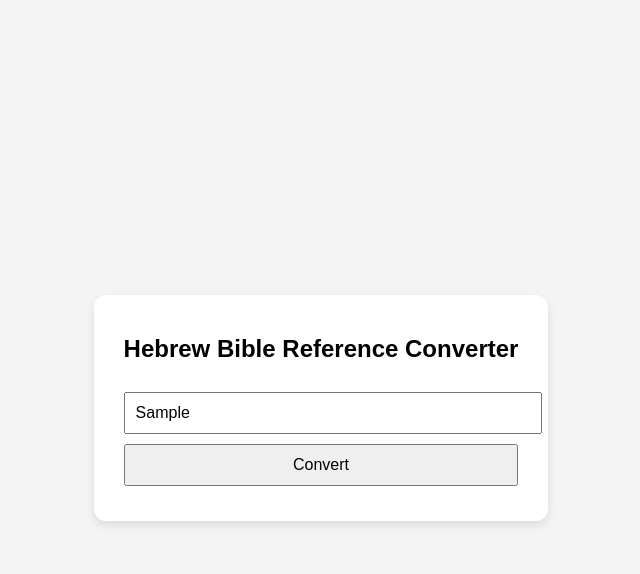
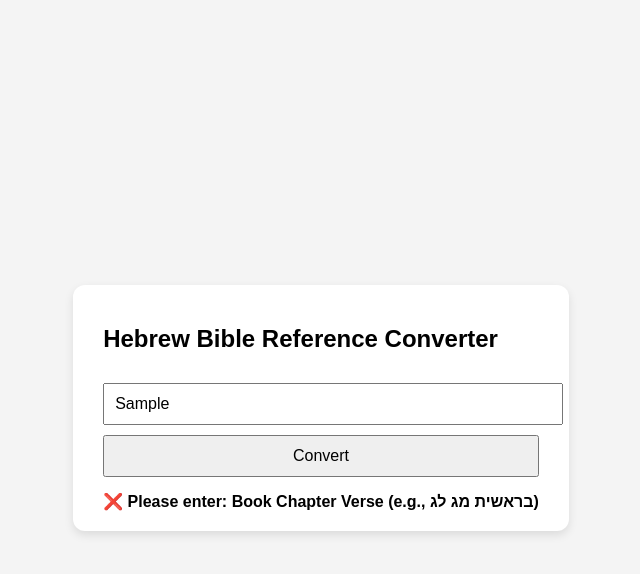
Before and after one commit to aryeh156/index.html, a plain HTML site: page index.html in a window 1280 px wide. Both pictures are taken after typing "Sample" into the empty fields and a click on the button "Convert". Shown: the whole page, without its empty margins (319-959 px from the left). Drawn offline with Linux system fonts and the light colour scheme.

Commit message:
Update index.html

```diff
--- a/index.html
+++ b/index.html
@@ -75,7 +75,7 @@
     }
 
     function convertReference() {
-      const input = document.getElementById("hebrewInput").value.trim();
+      let input = document.getElementById("hebrewInput").value.trim();
       const result = document.getElementById("result");
       input = removeQuotes(input);
       const parts = input.split(" ");
```
